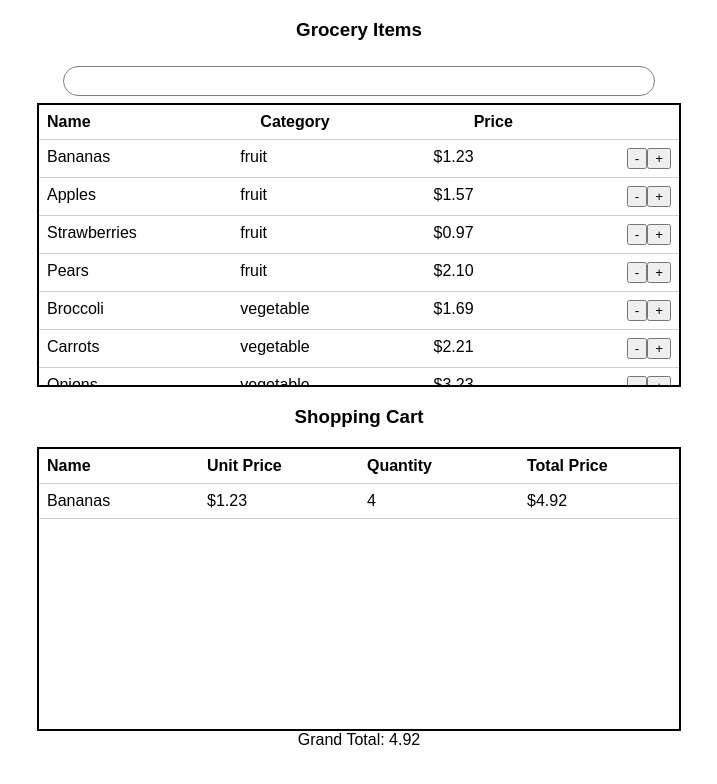
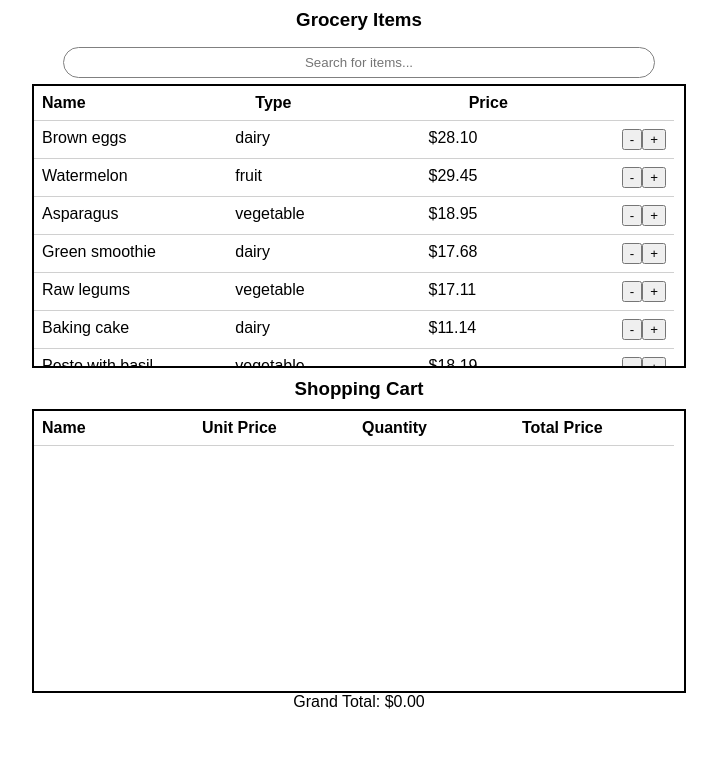
Before and after one commit to bmh0013/grocery-shopping, a React app: page / in a window 1280 px wide. Shown: the top 784 px of the page, without its empty margins (281-998 px from the left). Built offline with nearby package versions, Linux system fonts and the light colour scheme.

Commit message:
mvp done

```diff
--- a/public/styles.css
+++ b/public/styles.css
@@ -8,6 +8,7 @@ body {
   margin: 0 auto;
   border: 2px solid black;
   overflow-y: scroll;
+  padding-right: 10px
 }
 
 .table-headers {
@@ -36,6 +37,7 @@ body {
 
 h3 {
   text-align: center;
+  margin: .5em;
 }
 
 .search {
@@ -50,6 +52,7 @@ h3 {
   margin: .5em;
   border: 1px solid grey;
   border-radius: 180px;
+  text-align: center;
 }
 
 .grand-total {
--- a/src/components/App.jsx
+++ b/src/components/App.jsx
@@ -1,27 +1,20 @@
 import React, { useState, useEffect } from "react";
 const axios = require('axios');
-import Table from "./GroceryTable.jsx";
+import GroceryTable from "./GroceryTable.jsx";
 import ShoppingCart from "./ShoppingCart.jsx";
 import SearchBar from "./SearchBar.jsx";
 
-import data from "../mockdata.js";
+import data from "../data.js";
 
 const App = () => {
   const [groceryItems, setGroceryItems] = useState(data);
-  const [shoppingCart, setShoppingCart] = useState([{
-    id: 1,
-    name: "Bananas",
-    category: "fruit",
-    price: 1.23
-  }]);
-
-  // useEffect( () => {
-  //   console.log(groceryItems);
-  // }, [] )
+  const [filteredResults, setFilteredResults] = useState(groceryItems);
+  const [shoppingCart, setShoppingCart] = useState({});
 
   // useEffect( () => {
   //   axios.get("https://muigrocery.free.beeceptor.com/groceries")
   //   .then( res => {
+  //     console.log( res.data.products )
   //     setGroceryItems( res.data.products );
   //   })
   //   .catch( err => {
@@ -29,12 +22,29 @@ const App = () => {
   //   });
   // }, [] )
 
+  const filterItems = (string) => {
+    const filteredItems = [];
+    string = string.toLowerCase();
+
+    for (let i = 0; i < groceryItems.length; i++) {
+      const item = groceryItems[i];
+
+      if ( item.name.toLowerCase().includes(string) ) {
+        filteredItems.push(item);
+      } else if ( item.type.toLowerCase().includes(string) ) {
+        filteredItems.push(item);
+      }
+    };
+
+    return setFilteredResults(filteredItems);
+  };
+
   return (
     <div>
       <div className="section">
         <h3>Grocery Items</h3>
-        <SearchBar />
-        <Table items={groceryItems} />
+        <SearchBar handleSearch={filterItems} />
+        <GroceryTable items={filteredResults} cart={shoppingCart} addToCart={setShoppingCart} />
       </div>
       <div className="section">
         <h3>Shopping Cart</h3>
--- a/src/components/GroceryItem.jsx
+++ b/src/components/GroceryItem.jsx
@@ -1,14 +1,44 @@
 import React from "react";
 
-const GroceryItem = ({ item }) => {
+const GroceryItem = ({ item, cart, addToCart }) => {
+  const addItem = () => {
+    const updateCart = { ...cart };
+
+    if (updateCart[item.id]) {
+      updateCart[item.id].quantity++;
+    } else {
+      updateCart[item.id] = {
+        name: item.name,
+        type: item.type,
+        price: item.price,
+        quantity: 1,
+      };
+    }
+
+    addToCart(updateCart)
+  };
+
+  const removeItem = () => {
+    const updateCart = { ...cart };
+
+    if ( updateCart[item.id] ) {
+      updateCart[item.id].quantity--;
+      if ( !updateCart[item.id].quantity ) {
+        delete updateCart[item.id];
+      }
+    }
+
+    addToCart(updateCart)
+  };
+
   return (
     <div className="table-row">
       <div className="table-item">{item.name}</div>
-      <div className="table-item">{item.category}</div>
+      <div className="table-item">{item.type}</div>
       <div className="table-item">${item.price.toFixed(2)}</div>
       <div className="item-button">
-        <button>-</button>
-        <button>+</button>
+        <button onClick={removeItem}>-</button>
+        <button onClick={addItem}>+</button>
       </div>
     </div>
   );
--- a/src/components/GroceryTable.jsx
+++ b/src/components/GroceryTable.jsx
@@ -1,16 +1,16 @@
 import React from "react";
 import GroceryItem from './GroceryItem.jsx';
 
-const GroceryTable = ({ items }) => {
+const GroceryTable = ({ items, cart, addToCart }) => {
   return (
     <div className="table">
       <div className="table-headers">
         <div className="table-item">Name</div>
-        <div className="table-item">Category</div>
+        <div className="table-item">Type</div>
         <div className="table-item">Price</div>
       </div>
       {items?.map( (item, idx) => {
-        return <GroceryItem key={idx} item={item} />
+        return <GroceryItem key={idx} item={item} cart={cart} addToCart={addToCart} />
       })}
     </div>
   );
--- a/src/components/SearchBar.jsx
+++ b/src/components/SearchBar.jsx
@@ -1,9 +1,14 @@
 import React from "react";
 
-const SearchBar = () => {
+const SearchBar = ({ handleSearch }) => {
   return (
     <div className="search">
-      <input className="user-input" type="text" />
+      <input
+        className="user-input"
+        type="text"
+        placeholder="Search for items..."
+        onChange={ e => handleSearch(e.target.value)}
+      />
     </div>
   );
 };
--- a/src/components/ShoppingCart.jsx
+++ b/src/components/ShoppingCart.jsx
@@ -2,8 +2,11 @@ import React from "react";
 import ShoppingCartItem from './ShoppingCartItem.jsx';
 
 const ShoppingCart = ({ items }) => {
-  let totalPrice = items.reduce( (accu, item) => {
-    return item.price * 4;
+  items = Object.values(items);
+
+  const totalPrice = items.reduce( (accu, item) => {
+    accu += item.price * item.quantity
+    return accu;
   }, 0);
 
   return (
@@ -20,7 +23,7 @@ const ShoppingCart = ({ items }) => {
         })}
       </div>
       <div className="grand-total">
-        Grand Total: {totalPrice.toFixed(2)}
+        Grand Total: ${totalPrice.toFixed(2)}
       </div>
     </>
   );
--- a/src/components/ShoppingCartItem.jsx
+++ b/src/components/ShoppingCartItem.jsx
@@ -1,8 +1,6 @@
 import React from "react";
 
 const ShoppingCartItem = ({ item }) => {
-  item.quantity = 4;
-
   return (
     <div className="table-row">
       <div className="table-item">{item.name}</div>
--- /dev/null
+++ b/src/data.js
@@ -0,0 +1,64 @@
+const data = [
+  { id: 1, name: "Brown eggs", type: "dairy", price: 28.1 },
+  { id: 2, name: "Watermelon", type: "fruit", price: 29.45 },
+  { id: 3, name: "Asparagus", type: "vegetable", price: 18.95 },
+  { id: 4, name: "Green smoothie", type: "dairy", price: 17.68 },
+  { id: 5, name: "Raw legums", type: "vegetable", price: 17.11 },
+  { id: 6, name: "Baking cake", type: "dairy", price: 11.14 },
+  { id: 7, name: "Pesto with basil", type: "vegetable", price: 18.19 },
+  {
+    id: 8,
+    name: "Hazelnut in black ceramic bowl",
+    type: "vegetable",
+    price: 27.35,
+  },
+  { id: 9, name: "Fresh stawberry", type: "fruit", price: 28.59 },
+  { id: 10, name: "Lemon and salt", type: "fruit", price: 15.79 },
+  { id: 11, name: "Homemade bread", type: "bakery", price: 17.48 },
+  { id: 12, name: "Legums", type: "vegetable", price: 14.77 },
+  { id: 13, name: "Fresh tomato", type: "vegetable", price: 16.3 },
+  { id: 14, name: "Healthy breakfast", type: "fruit", price: 13.02 },
+  { id: 15, name: "Green beans", type: "vegetable", price: 28.79 },
+  {
+    id: 16,
+    name: "Baked stuffed portabello mushrooms",
+    type: "bakery",
+    price: 20.31,
+  },
+  { id: 17, name: "Strawberry jelly", type: "fruit", price: 14.18 },
+  { id: 18, name: "Pears juice", type: "fruit", price: 19.49 },
+  { id: 19, name: "Fresh pears", type: "fruit", price: 15.12 },
+  { id: 20, name: "Caprese salad", type: "vegetable", price: 16.76 },
+  { id: 21, name: "Oranges", type: "fruit", price: 21.48 },
+  { id: 22, name: "Vegan food", type: "vegetable", price: 29.66 },
+  { id: 23, name: "Breakfast with muesli", type: "dairy", price: 22.7 },
+  { id: 24, name: "Honey", type: "bakery", price: 17.01 },
+  { id: 25, name: "Breakfast with cottage", type: "fruit", price: 14.05 },
+  { id: 26, name: "Strawberry smoothie", type: "fruit", price: 28.86 },
+  { id: 27, name: "Strawberry and mint", type: "fruit", price: 26.21 },
+  { id: 28, name: "Ricotta", type: "dairy", price: 27.81 },
+  { id: 29, name: "Cuban sandwich", type: "bakery", price: 18.5 },
+  { id: 30, name: "Granola", type: "dairy", price: 29.97 },
+  { id: 31, name: "Smoothie with chia seeds", type: "fruit", price: 25.26 },
+  { id: 32, name: "Yogurt", type: "dairy", price: 27.61 },
+  { id: 33, name: "Sandwich with salad", type: "vegetable", price: 22.48 },
+  { id: 34, name: "Cherries", type: "fruit", price: 14.35 },
+  { id: 35, name: "Asparagus", type: "vegetable", price: 22.97 },
+  { id: 36, name: "Corn", type: "vegetable", price: 13.55 },
+  { id: 37, name: "Tofu", type: "vegan", price: 28.96 },
+  { id: 38, name: "Blueberries", type: "fruit", price: 21.01 },
+  { id: 39, name: "Smashed avocado", type: "fruit", price: 25.88 },
+  { id: 40, name: "Italian ciabatta", type: "bakery", price: 15.18 },
+  { id: 41, name: "Rustic breakfast", type: "dairy", price: 21.32 },
+  { id: 42, name: "Sliced lemons", type: "fruit", price: 27.14 },
+  { id: 43, name: "Plums", type: "fruit", price: 19.18 },
+  { id: 44, name: "French fries", type: "bakery", price: 18.32 },
+  { id: 45, name: "Strawberries", type: "fruit", price: 15.13 },
+  { id: 46, name: "Ground beef", type: "meat", price: 11.73 },
+  { id: 47, name: "Tomatoes", type: "fruit", price: 26.03 },
+  { id: 48, name: "Basil", type: "vegetable", price: 15.19 },
+  { id: 49, name: "Fruits bouquet", type: "fruit", price: 18.18 },
+  { id: 50, name: "Peaches", type: "fruit", price: 25.62 },
+];
+
+export default data;
--- a/src/mockdata.js
+++ /dev/null
@@ -1,76 +0,0 @@
-const data = [
-  {
-    id: 1,
-    name: "Bananas",
-    category: "fruit",
-    price: 1.23
-  },
-  {
-    id: 2,
-    name: "Apples",
-    category: "fruit",
-    price: 1.57
-  },
-  {
-    id: 3,
-    name: "Strawberries",
-    category: "fruit",
-    price: .97
-  },
-  {
-    id: 4,
-    name: "Pears",
-    category: "fruit",
-    price: 2.10
-  },
-  {
-    id: 5,
-    name: "Broccoli",
-    category: "vegetable",
-    price: 1.69
-  },
-  {
-    id: 6,
-    name: "Carrots",
-    category: "vegetable",
-    price: 2.21
-  },
-  {
-    id: 7,
-    name: "Onions",
-    category: "vegetable",
-    price: 3.23
-  },
-  {
-    id: 8,
-    name: "Potatoes",
-    category: "vegetable",
-    price: 2.76
-  },
-  {
-    id: 9,
-    name: "Cherrios",
-    category: "cereal",
-    price: 4.23
-  },
-  {
-    id: 10,
-    name: "Oreo O's",
-    category: "cereal",
-    price: 3.99
-  },
-  {
-    id: 11,
-    name: "Special K Blueberry",
-    category: "cereal",
-    price: 4.50
-  },
-  {
-    id: 12,
-    name: "Life",
-    category: "cereal",
-    price: 5.00
-  }
-]
-
-export default data;
```
Also changed, not shown: 9 other files (tests, documents, lock files or other folders).
